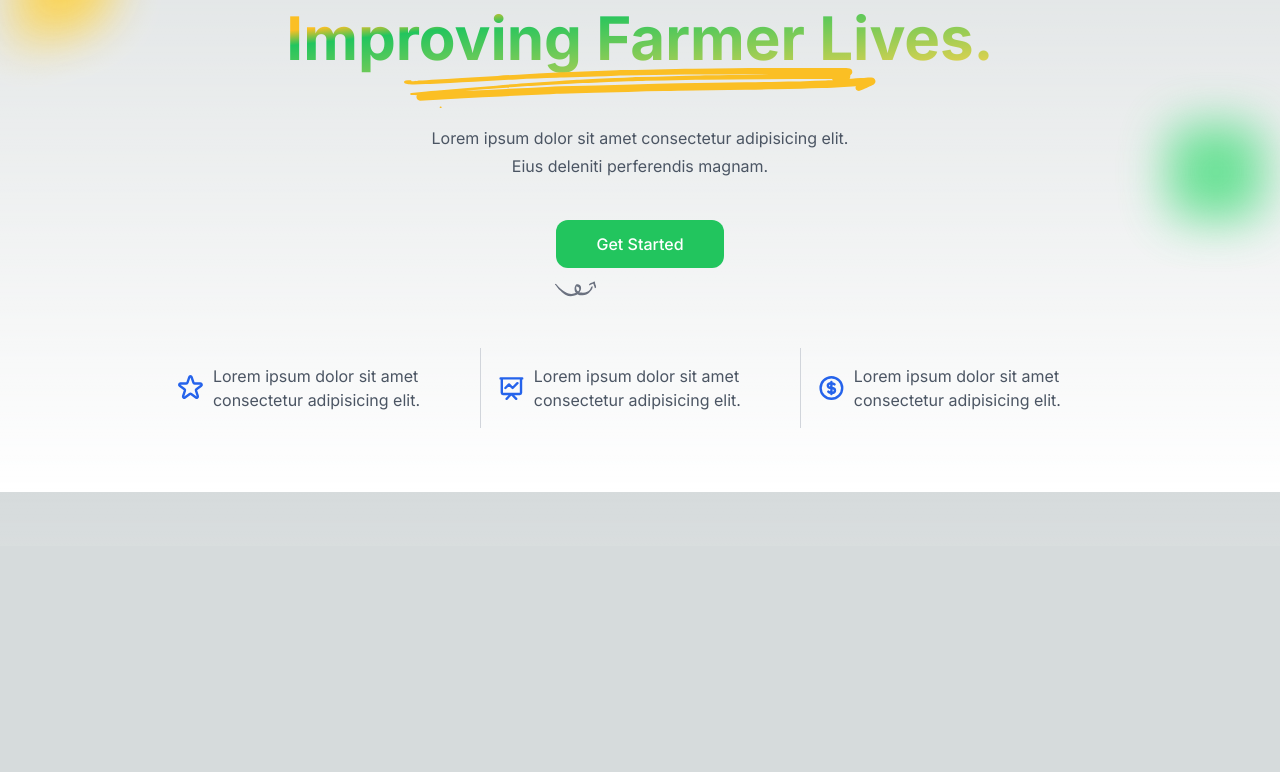
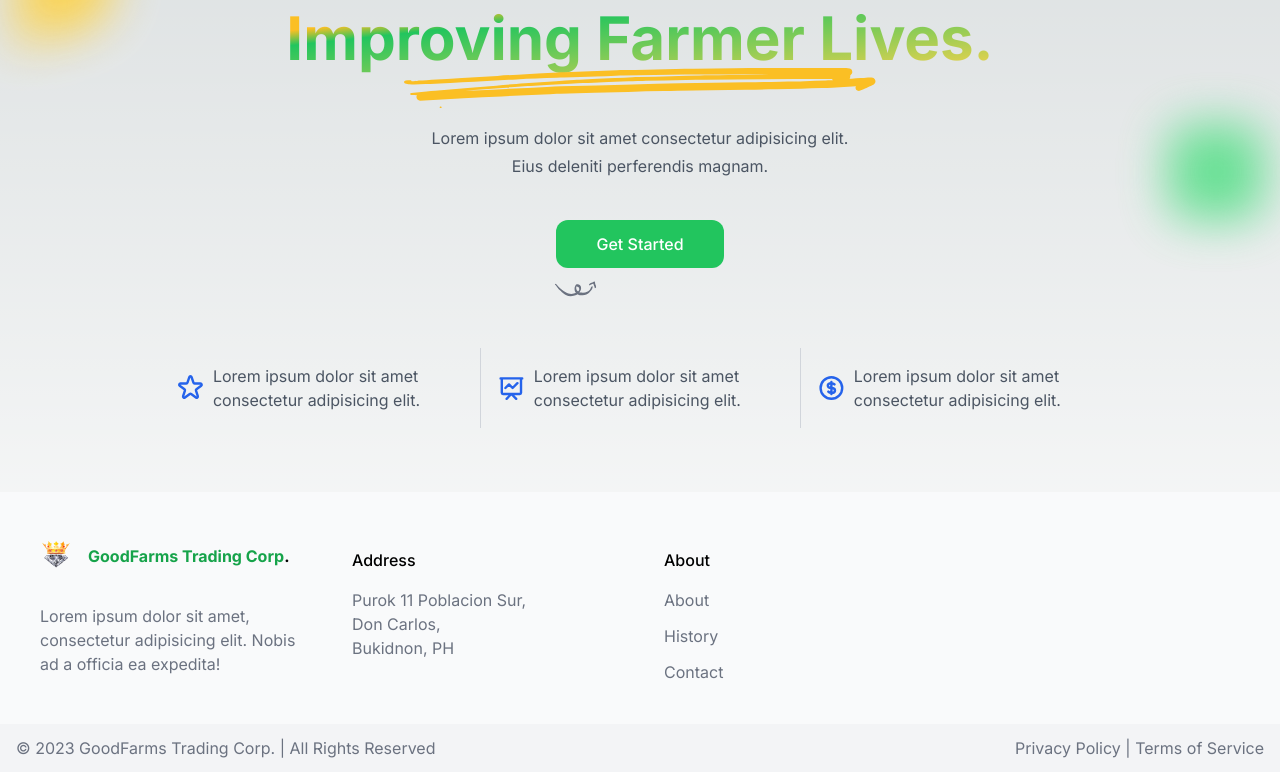
Before and after one commit to berteng90/gtc_landing, a Next.js app: page / in a window 1280 px wide. Shown: the part 254-1026 px from the top of the page. Before the commit the page ends 800 px from the top, so only its background shows below. Built offline with nearby package versions, Linux system fonts and the light colour scheme.

Commit message:
Added Footer

```diff
--- a/app/page.js
+++ b/app/page.js
@@ -1,10 +1,12 @@
 import { NavBar } from "@/components/NavBar";
 import { Hero } from "@/components/Hero";
+import { Footer } from "@/components/Footer";
 export default function Home() {
   return (
     <main>
       <NavBar />
       <Hero />
+      <Footer />
     </main>
   );
 }
--- /dev/null
+++ b/components/Footer.js
@@ -0,0 +1,68 @@
+export const Footer = () => {
+  return (
+    <footer class="bg-gray-50">
+      <div class="mx-auto grid max-w-screen-xl gap-y-8 gap-x-12 px-4 py-10 md:grid-cols-2 xl:grid-cols-4 xl:px-10">
+        <div class="max-w-sm">
+          <div class="mb-6 flex h-12 items-center space-x-2">
+            <span class="mr-2 w-8">
+              <img src="/Goodfarms Logo.svg" alt="GoodFarms Logo" />
+            </span>
+            <span class="text-m font-bold">
+              <span class="text-green-600">GoodFarms Trading Corp</span>.
+            </span>
+          </div>
+          <div class="text-gray-500">
+            Lorem ipsum dolor sit amet, consectetur adipisicing elit. Nobis ad a
+            officia ea expedita!
+          </div>
+        </div>
+        <div class="">
+          <div class="mt-4 mb-2 font-medium xl:mb-4">Address</div>
+          <div class="text-gray-500">
+            Purok 11 Poblacion Sur, <br />
+            Don Carlos, <br />
+            Bukidnon, PH
+          </div>
+        </div>
+        <div class="">
+          <div class="mt-4 mb-2 font-medium xl:mb-4">About</div>
+          <nav aria-label="Footer Navigation" class="text-gray-500">
+            <ul class="space-y-3">
+              <li>
+                <a class="hover:text-green-500 hover:underline" href="#">
+                  About
+                </a>
+              </li>
+              <li>
+                <a class="hover:text-green-500 hover:underline" href="#">
+                  History
+                </a>
+              </li>
+              <li>
+                <a class="hover:text-green-500 hover:underline" href="#">
+                  Contact
+                </a>
+              </li>
+            </ul>
+          </nav>
+        </div>
+      </div>
+      <div class="bg-gray-100">
+        <div class="mx-auto flex max-w-screen-xl flex-col gap-y-4 px-4 py-3 text-center text-gray-500 sm:flex-row sm:justify-between sm:text-left">
+          <div class="">
+            © 2023 GoodFarms Trading Corp. | All Rights Reserved
+          </div>
+          <div class="">
+            <a class="" href="#">
+              Privacy Policy
+            </a>
+            <span> | </span>
+            <a class="" href="#">
+              Terms of Service
+            </a>
+          </div>
+        </div>
+      </div>
+    </footer>
+  );
+};
```
